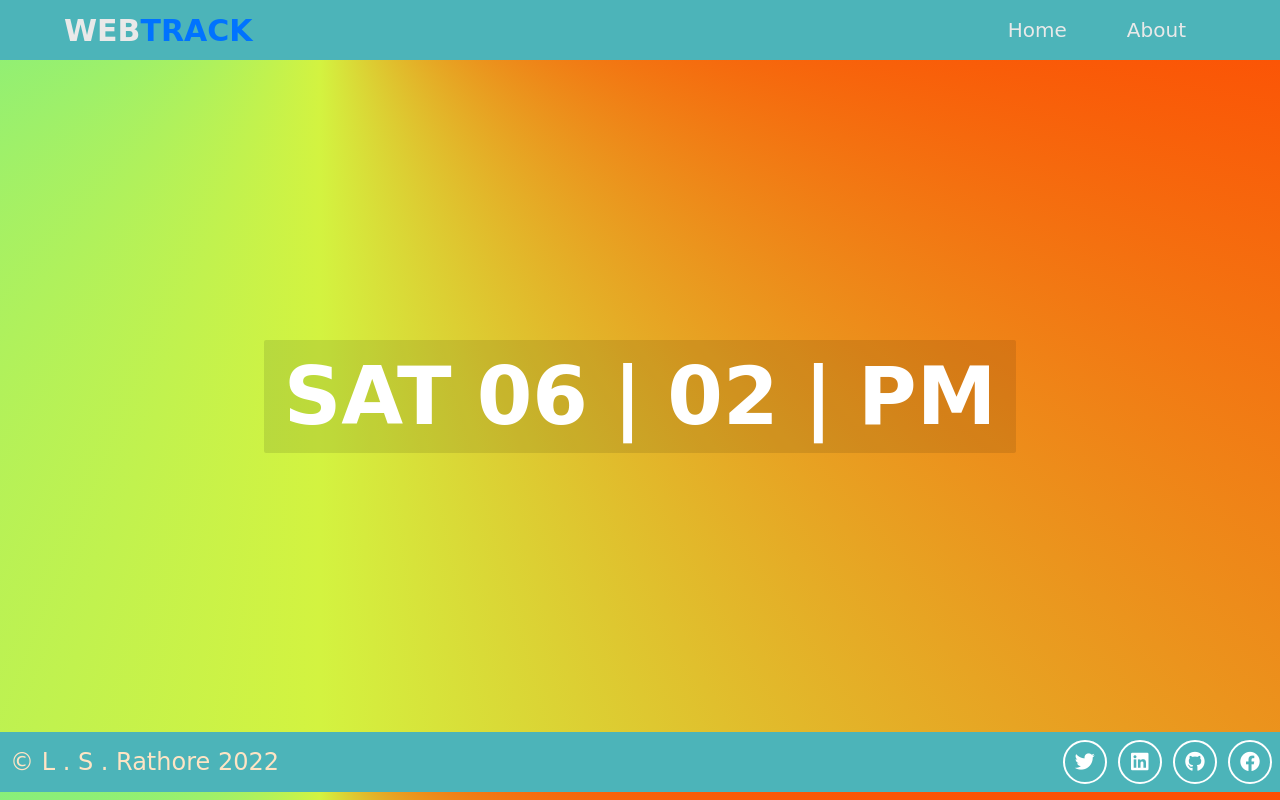
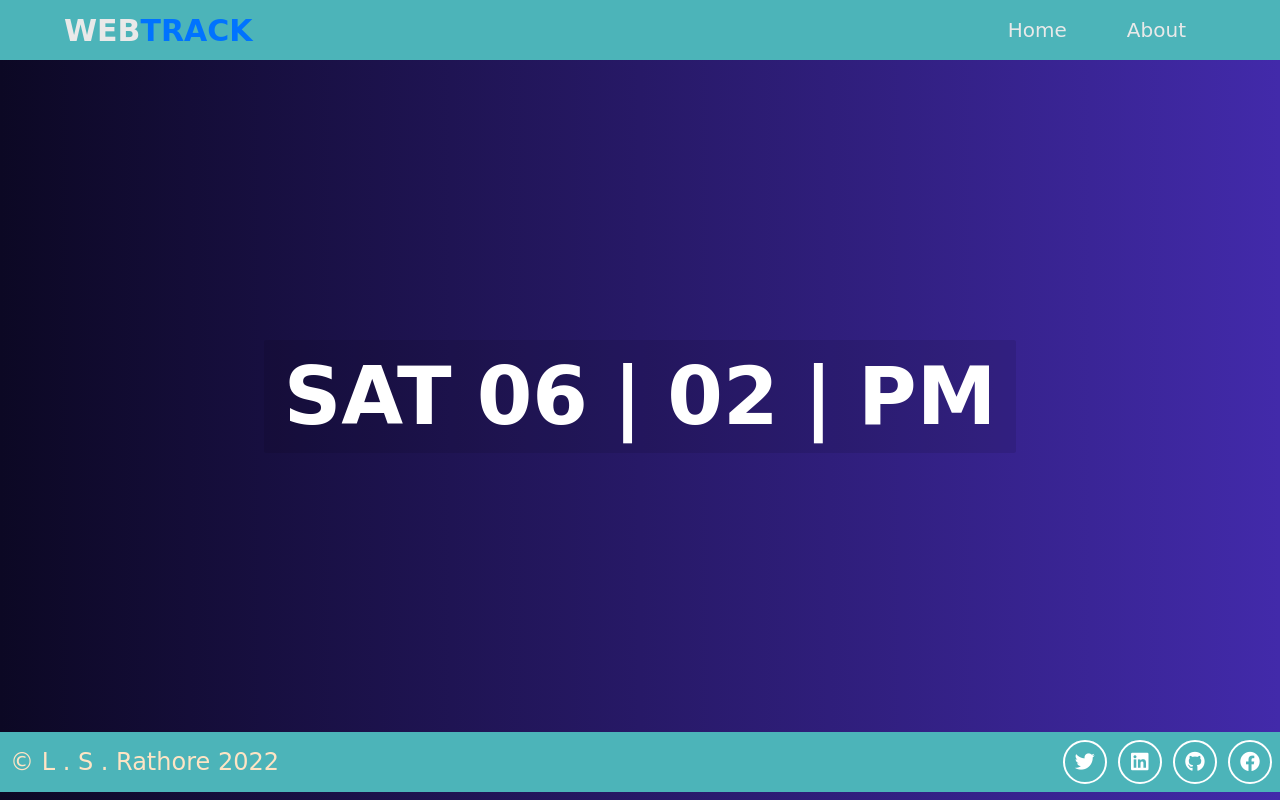
Before and after one commit to lakhan0007/Digital-Clock, a plain HTML site: page index.html in a window 1280 px wide. Drawn offline with Linux system fonts and the light colour scheme.

Commit message:
clock_update

```diff
--- a/style.css
+++ b/style.css
@@ -114,7 +114,7 @@
 
 body{
     font-family: 'Qwitcher Grypen', cursive;
-    background: conic-gradient(from 90deg at 25% -10%, #ff4500, #d3f340, #7bee85, #afeeee, #7bee85);
+    background : linear-gradient(to right,#0c0824 ,#422aaa ) ;
     overflow: hidden;
 }
 
```
